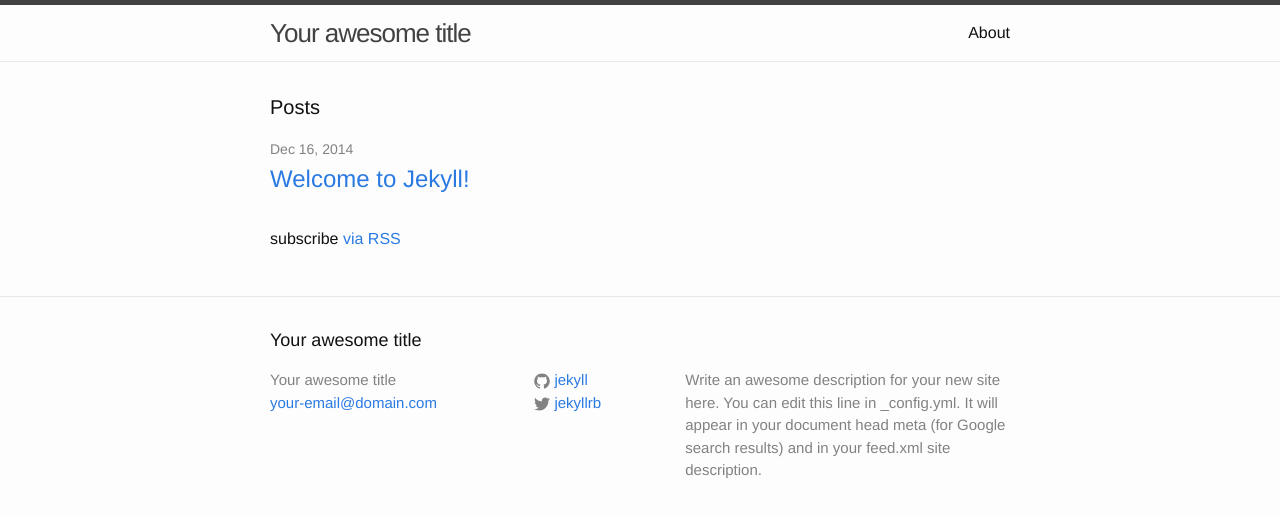
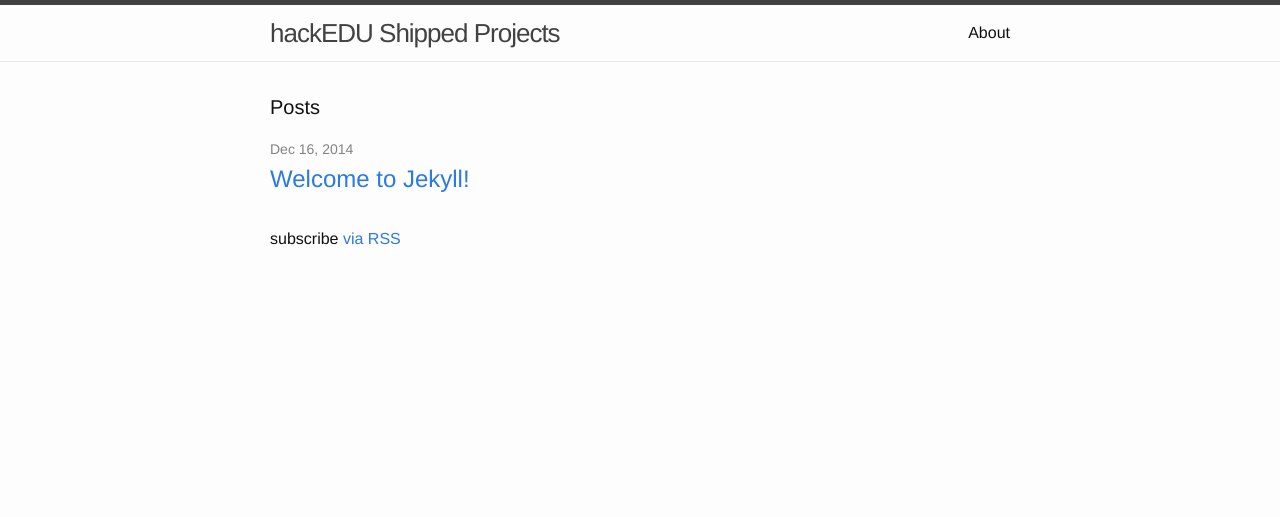
Before and after one commit to hackclub/shipped, a Jekyll site: the page built from index.html, in a window 1280 px wide. Shown: the top 517 px of the page. Built offline with Jekyll 4.4.1, drawn with Linux system fonts in a browser that asks for light colours.

Commit message:
remove footer and set config options.

```diff
--- a/_config.yml
+++ b/_config.yml
@@ -1,14 +1,6 @@
-# Site settings
-title: Your awesome title
-email: your-email@domain.com
-description: > # this means to ignore newlines until "baseurl:"
-  Write an awesome description for your new site here. You can edit this
-  line in _config.yml. It will appear in your document head meta (for
-  Google search results) and in your feed.xml site description.
+title: hackEDU Shipped Projects
 baseurl: "" # the subpath of your site, e.g. /blog/
-url: "http://yourdomain.com" # the base hostname & protocol for your site
-twitter_username: jekyllrb
-github_username:  jekyll
+url: "https://shipped.hackedu.us" # the base hostname & protocol for your site
 
 # Build settings
 markdown: kramdown
--- a/_includes/footer.html
+++ /dev/null
@@ -1,55 +0,0 @@
-<footer class="site-footer">
-
-  <div class="wrapper">
-
-    <h2 class="footer-heading">{{ site.title }}</h2>
-
-    <div class="footer-col-wrapper">
-      <div class="footer-col  footer-col-1">
-        <ul class="contact-list">
-          <li>{{ site.title }}</li>
-          <li><a href="mailto:{{ site.email }}">{{ site.email }}</a></li>
-        </ul>
-      </div>
-
-      <div class="footer-col  footer-col-2">
-        <ul class="social-media-list">
-          {% if site.github_username %}
-          <li>
-            <a href="https://github.com/{{ site.github_username }}">
-              <span class="icon  icon--github">
-                <svg viewBox="0 0 16 16">
-                  <path fill="#828282" d="M7.999,0.431c-4.285,0-7.76,3.474-7.76,7.761 c0,3.428,2.223,6.337,5.307,7.363c0.388,0.071,0.53-0.168,0.53-0.374c0-0.184-0.007-0.672-0.01-1.32 c-2.159,0.469-2.614-1.04-2.614-1.04c-0.353-0.896-0.862-1.135-0.862-1.135c-0.705-0.481,0.053-0.472,0.053-0.472 c0.779,0.055,1.189,0.8,1.189,0.8c0.692,1.186,1.816,0.843,2.258,0.645c0.071-0.502,0.271-0.843,0.493-1.037 C4.86,11.425,3.049,10.76,3.049,7.786c0-0.847,0.302-1.54,0.799-2.082C3.768,5.507,3.501,4.718,3.924,3.65 c0,0,0.652-0.209,2.134,0.796C6.677,4.273,7.34,4.187,8,4.184c0.659,0.003,1.323,0.089,1.943,0.261 c1.482-1.004,2.132-0.796,2.132-0.796c0.423,1.068,0.157,1.857,0.077,2.054c0.497,0.542,0.798,1.235,0.798,2.082 c0,2.981-1.814,3.637-3.543,3.829c0.279,0.24,0.527,0.713,0.527,1.437c0,1.037-0.01,1.874-0.01,2.129 c0,0.208,0.14,0.449,0.534,0.373c3.081-1.028,5.302-3.935,5.302-7.362C15.76,3.906,12.285,0.431,7.999,0.431z"/>
-                </svg>
-              </span>
-
-              <span class="username">{{ site.github_username }}</span>
-            </a>
-          </li>
-          {% endif %}
-
-          {% if site.twitter_username %}
-          <li>
-            <a href="https://twitter.com/{{ site.twitter_username }}">
-              <span class="icon  icon--twitter">
-                <svg viewBox="0 0 16 16">
-                  <path fill="#828282" d="M15.969,3.058c-0.586,0.26-1.217,0.436-1.878,0.515c0.675-0.405,1.194-1.045,1.438-1.809
-                  c-0.632,0.375-1.332,0.647-2.076,0.793c-0.596-0.636-1.446-1.033-2.387-1.033c-1.806,0-3.27,1.464-3.27,3.27 c0,0.256,0.029,0.506,0.085,0.745C5.163,5.404,2.753,4.102,1.14,2.124C0.859,2.607,0.698,3.168,0.698,3.767 c0,1.134,0.577,2.135,1.455,2.722C1.616,6.472,1.112,6.325,0.671,6.08c0,0.014,0,0.027,0,0.041c0,1.584,1.127,2.906,2.623,3.206 C3.02,9.402,2.731,9.442,2.433,9.442c-0.211,0-0.416-0.021-0.615-0.059c0.416,1.299,1.624,2.245,3.055,2.271 c-1.119,0.877-2.529,1.4-4.061,1.4c-0.264,0-0.524-0.015-0.78-0.046c1.447,0.928,3.166,1.469,5.013,1.469 c6.015,0,9.304-4.983,9.304-9.304c0-0.142-0.003-0.283-0.009-0.423C14.976,4.29,15.531,3.714,15.969,3.058z"/>
-                </svg>
-              </span>
-
-              <span class="username">{{ site.twitter_username }}</span>
-            </a>
-          </li>
-          {% endif %}
-        </ul>
-      </div>
-
-      <div class="footer-col  footer-col-3">
-        <p class="text">{{ site.description }}</p>
-      </div>
-    </div>
-
-  </div>
-
-</footer>
--- a/_layouts/default.html
+++ b/_layouts/default.html
@@ -13,8 +13,6 @@
       </div>
     </div>
 
-    {% include footer.html %}
-
   </body>
 
 </html>
--- a/_sass/_layout.scss
+++ b/_sass/_layout.scss
@@ -89,76 +89,6 @@
 
 
 /**
- * Site footer
- */
-.site-footer {
-    border-top: 1px solid $grey-color-light;
-    padding: $spacing-unit 0;
-}
-
-.footer-heading {
-    font-size: 18px;
-    margin-bottom: $spacing-unit / 2;
-}
-
-.contact-list,
-.social-media-list {
-    list-style: none;
-    margin-left: 0;
-}
-
-.footer-col-wrapper {
-    font-size: 15px;
-    color: $grey-color;
-    margin-left: -$spacing-unit / 2;
-    @extend %clearfix;
-}
-
-.footer-col {
-    float: left;
-    margin-bottom: $spacing-unit / 2;
-    padding-left: $spacing-unit / 2;
-}
-
-.footer-col-1 {
-    width: -webkit-calc(35% - (#{$spacing-unit} / 2));
-    width:         calc(35% - (#{$spacing-unit} / 2));
-}
-
-.footer-col-2 {
-    width: -webkit-calc(20% - (#{$spacing-unit} / 2));
-    width:         calc(20% - (#{$spacing-unit} / 2));
-}
-
-.footer-col-3 {
-    width: -webkit-calc(45% - (#{$spacing-unit} / 2));
-    width:         calc(45% - (#{$spacing-unit} / 2));
-}
-
-@include media-query($on-laptop) {
-    .footer-col-1,
-    .footer-col-2 {
-        width: -webkit-calc(50% - (#{$spacing-unit} / 2));
-        width:         calc(50% - (#{$spacing-unit} / 2));
-    }
-
-    .footer-col-3 {
-        width: -webkit-calc(100% - (#{$spacing-unit} / 2));
-        width:         calc(100% - (#{$spacing-unit} / 2));
-    }
-}
-
-@include media-query($on-palm) {
-    .footer-col {
-        float: none;
-        width: -webkit-calc(100% - (#{$spacing-unit} / 2));
-        width:         calc(100% - (#{$spacing-unit} / 2));
-    }
-}
-
-
-
-/**
  * Page content
  */
 .page-content {
```
